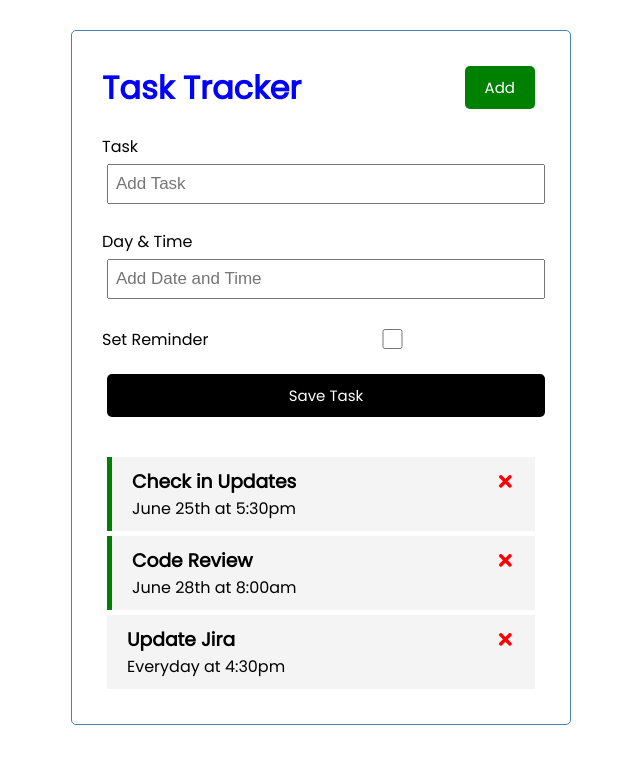
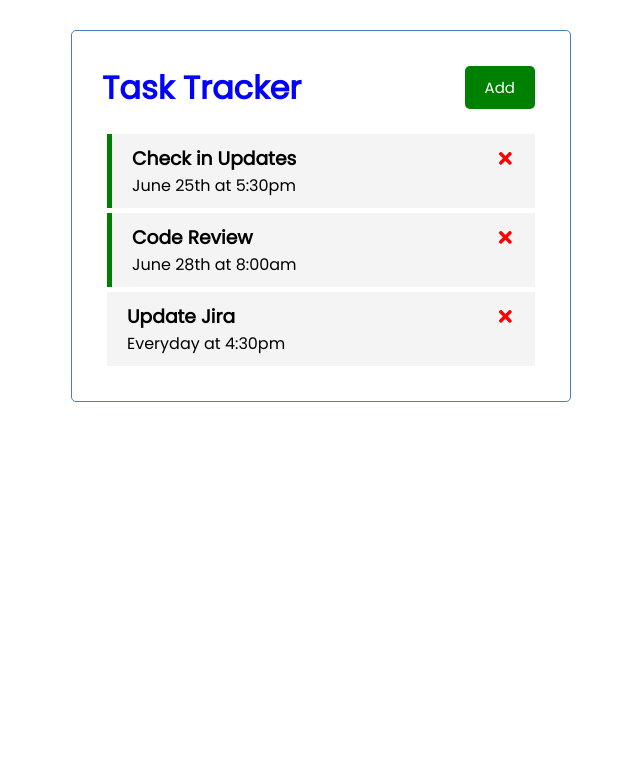
Before and after one commit to Kensaigm/React-Task-Tracker, a React (Create React App) app: page / in a window 1280 px wide. Shown: the top 764 px of the page, without its empty margins (319-959 px from the left). Built offline with nearby package versions, Linux system fonts and the light colour scheme.

Commit message:
Finished Basic UI
show form now works. Add task updates the list, you can toggle reminders.  All UI components are classed with proper style.

```diff
--- a/src/App.js
+++ b/src/App.js
@@ -48,8 +48,8 @@
 
   return (
     <div className="container">
-      <Header />
-      <Add onAdd={addTask} />
+      <Header onAdd={() => setShowAddTask(!showAddTask)} showAdd={showAddTask} />
+      {showAddTask && <Add onAdd={addTask} />}
       {tasks.length > 0 ? (<Tasks tasks={tasks}
         onDelete={deleteTask}
         onToggle={toggleReminder} />) : (<h3>No Tasks are scheduled at this time.</h3>)}
--- a/src/components/Header.js
+++ b/src/components/Header.js
@@ -2,13 +2,11 @@
 import Button from './Button'
 
 const Header = (props) => {
-    const onClick = () => {
-
-    }
     return (
         <header className='header'>
             <h1 style={headingStyle}>{props.title}</h1>
-            <Button color='green' text='Add' onClick={onClick} />
+            <Button color={props.showAdd ? 'red' : 'green'}
+                text={props.showAdd ? 'Close' : 'Add'} onClick={props.onAdd} />
         </header>
     )
 }
```
